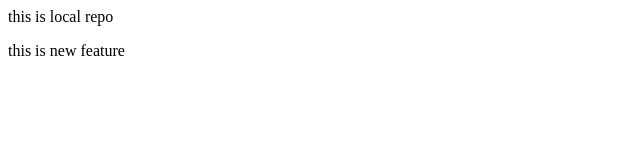
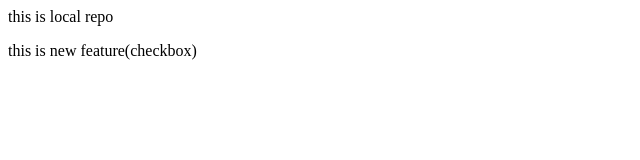
Before and after one commit to ssamanta1984/localrepo, a plain HTML site: page index.html in a window 1280 px wide. Shown: the full height of the page, 0-640 px from the left. Drawn offline with Linux system fonts and the light colour scheme.

```diff
--- a/index.html
+++ b/index.html
@@ -1,2 +1,2 @@
 <p>this is local repo</p>
-<p>this is new feature</p>
+<p>this is new feature(checkbox)</p>
```
